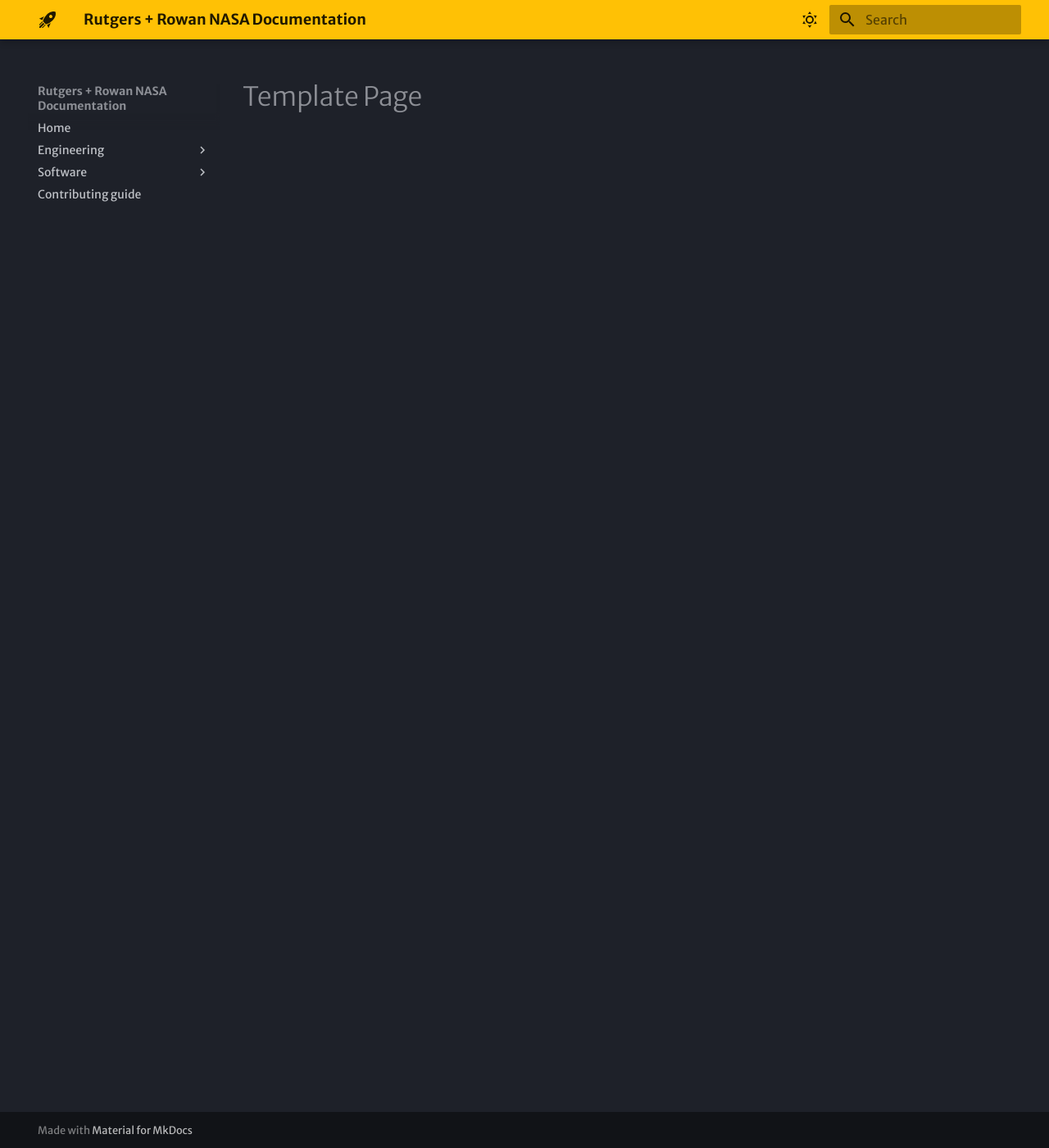
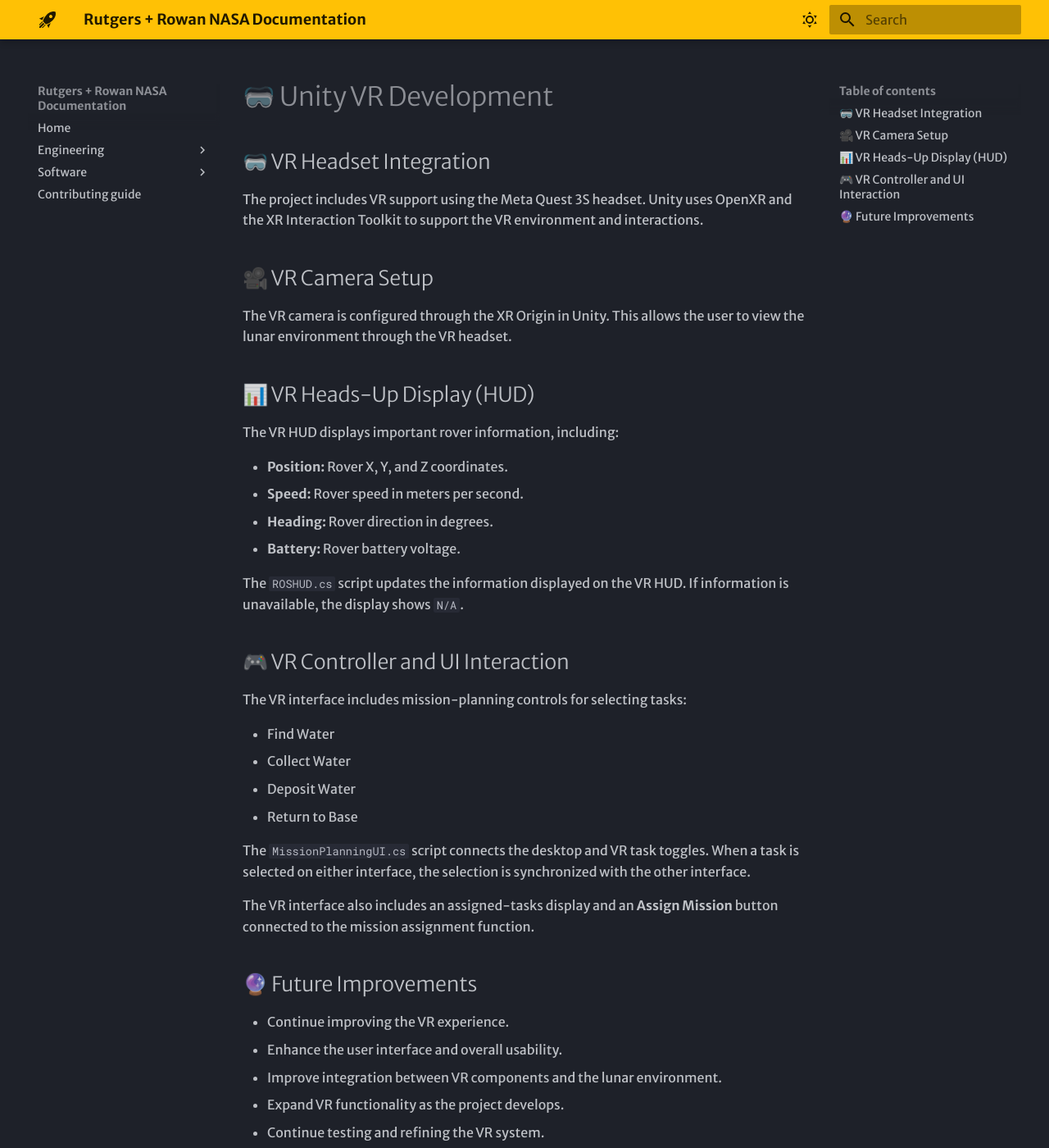
Before and after one commit to RebeccaPastoDev/cs491-proj, an MkDocs documentation site: the page built from docs/software/unity-VR/index.md, in a window 1280 px wide and 1400 px high. Shown: the whole window at 82% size. Built offline with MkDocs 1.6.1 and Material for MkDocs 9.7.7, drawn with Linux system fonts in a browser that asks for light colours.

Commit message:
Update Unity VR documentation

```diff
--- a/docs/software/unity-VR/index.md
+++ b/docs/software/unity-VR/index.md
@@ -1 +1,41 @@
-# Template Page
+# 🥽 Unity VR Development
+
+## 🥽 VR Headset Integration
+
+The project includes VR support using the Meta Quest 3S headset. Unity uses OpenXR and the XR Interaction Toolkit to support the VR environment and interactions.
+
+## 🎥 VR Camera Setup
+
+The VR camera is configured through the XR Origin in Unity. This allows the user to view the lunar environment through the VR headset.
+
+## 📊 VR Heads-Up Display (HUD)
+
+The VR HUD displays important rover information, including:
+
+- **Position:** Rover X, Y, and Z coordinates.
+- **Speed:** Rover speed in meters per second.
+- **Heading:** Rover direction in degrees.
+- **Battery:** Rover battery voltage.
+
+The `ROSHUD.cs` script updates the information displayed on the VR HUD. If information is unavailable, the display shows `N/A`.
+
+## 🎮 VR Controller and UI Interaction
+
+The VR interface includes mission-planning controls for selecting tasks:
+
+- Find Water
+- Collect Water
+- Deposit Water
+- Return to Base
+
+The `MissionPlanningUI.cs` script connects the desktop and VR task toggles. When a task is selected on either interface, the selection is synchronized with the other interface.
+
+The VR interface also includes an assigned-tasks display and an **Assign Mission** button connected to the mission assignment function.
+
+## 🔮 Future Improvements
+
+- Continue improving the VR experience.
+- Enhance the user interface and overall usability.
+- Improve integration between VR components and the lunar environment.
+- Expand VR functionality as the project develops.
+- Continue testing and refining the VR system.
```
